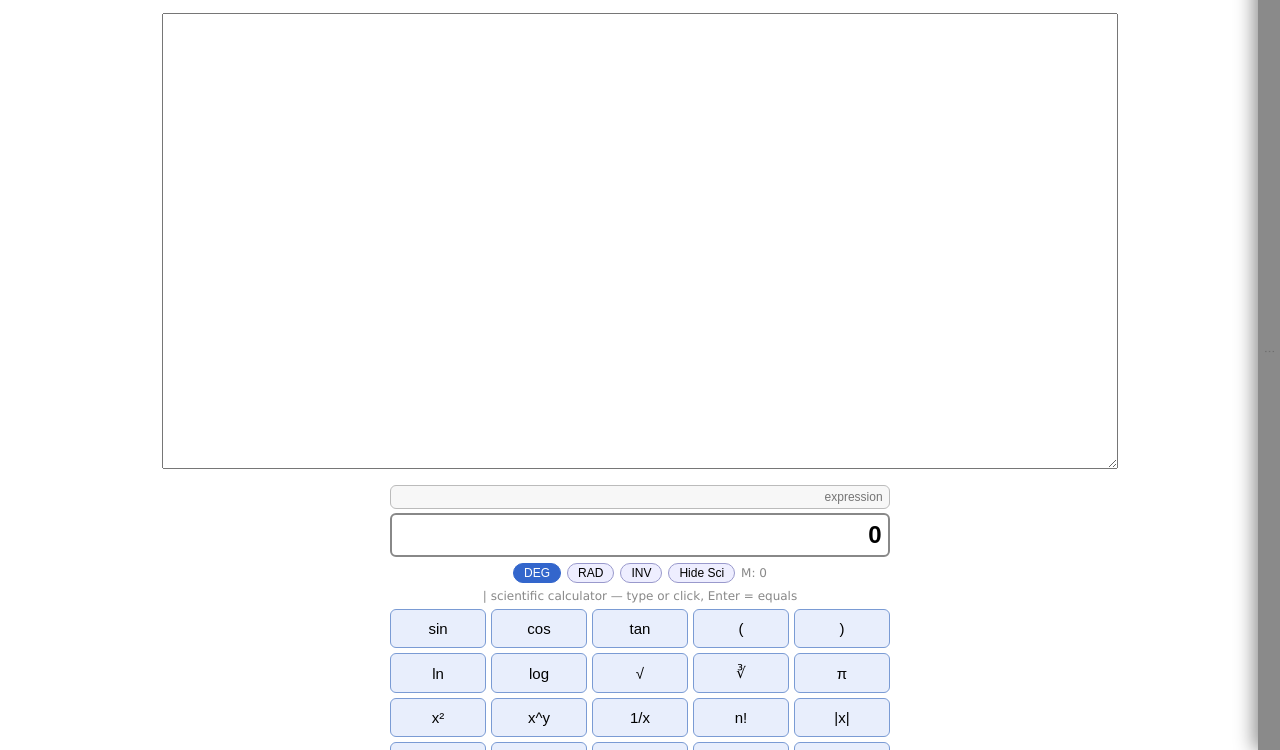
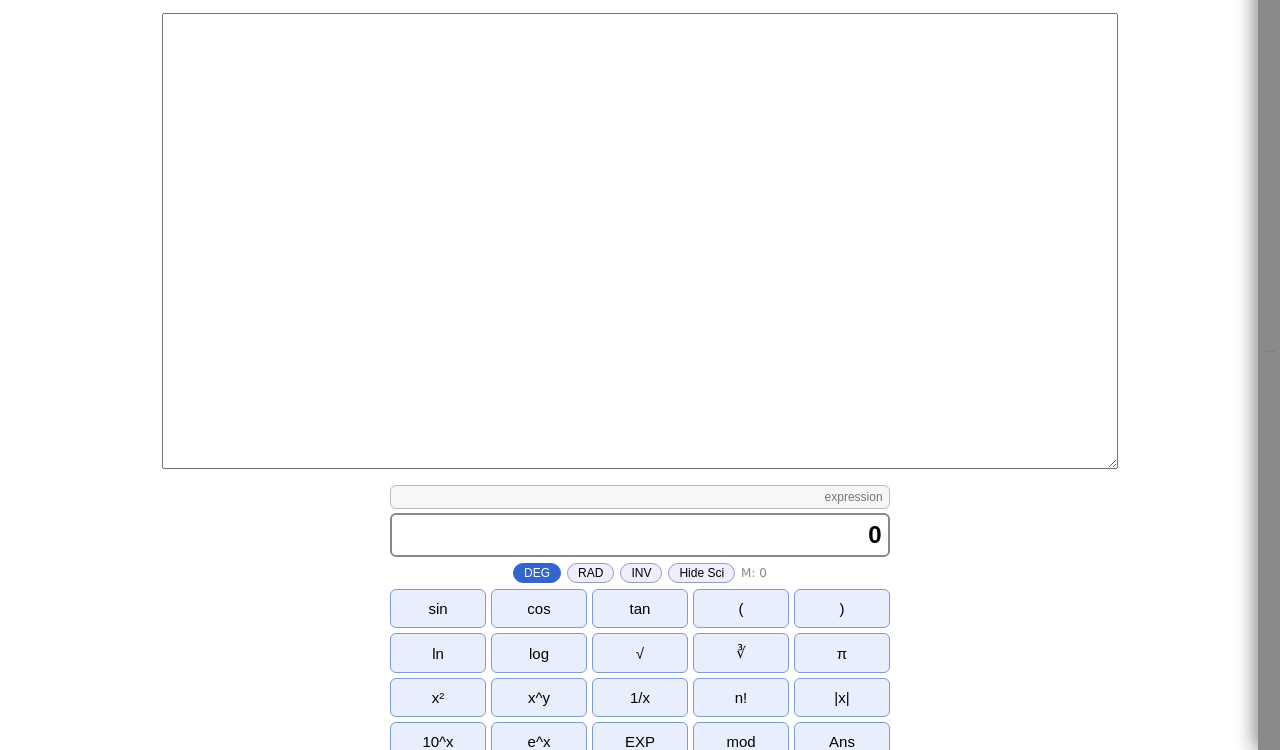
Before and after one commit to LaikaXvi/scratchpad, a plain HTML site: page index.html in a window 1280 px wide. Shown: the part 50-800 px from the top of the page. Drawn offline with Linux system fonts and the light colour scheme.

Commit message:
Remove calculator instruction hint text

```diff
--- a/index.html
+++ b/index.html
@@ -125,7 +125,7 @@
 <button type="button" class="sciModeBtn" id="btnInv" onclick="toggleInv()">INV</button>
 <button type="button" class="sciModeBtn" id="btnBasicSci" onclick="toggleSciPad()">Hide Sci</button>
 <span id="sciMemFlag" style="color:#888;">M: 0</span>
-<span style="color:#888;">| scientific calculator — type or click, Enter = equals</span>
+
 </div>
 <div id="sciGrid">
 <div id="sciSectionWrap">
```
